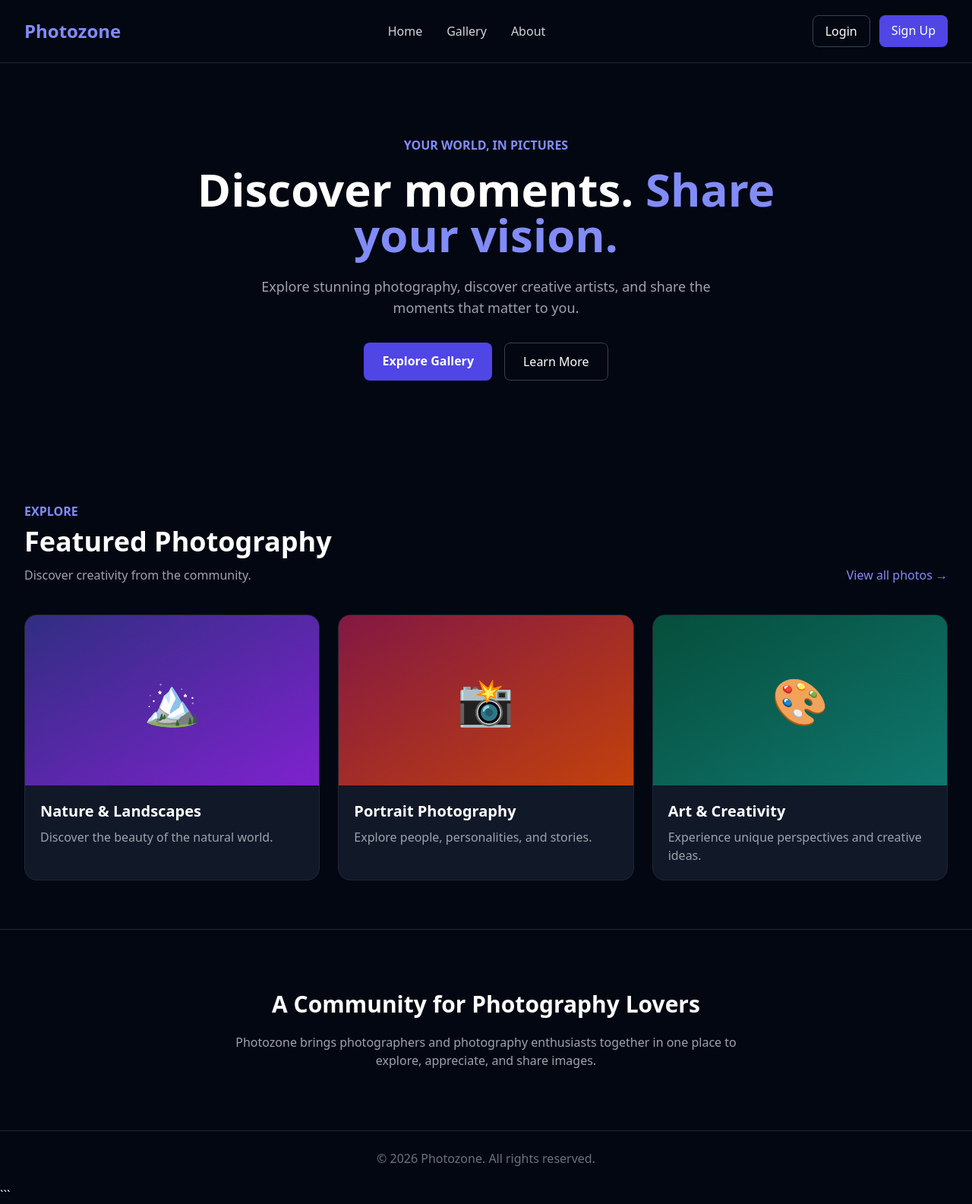
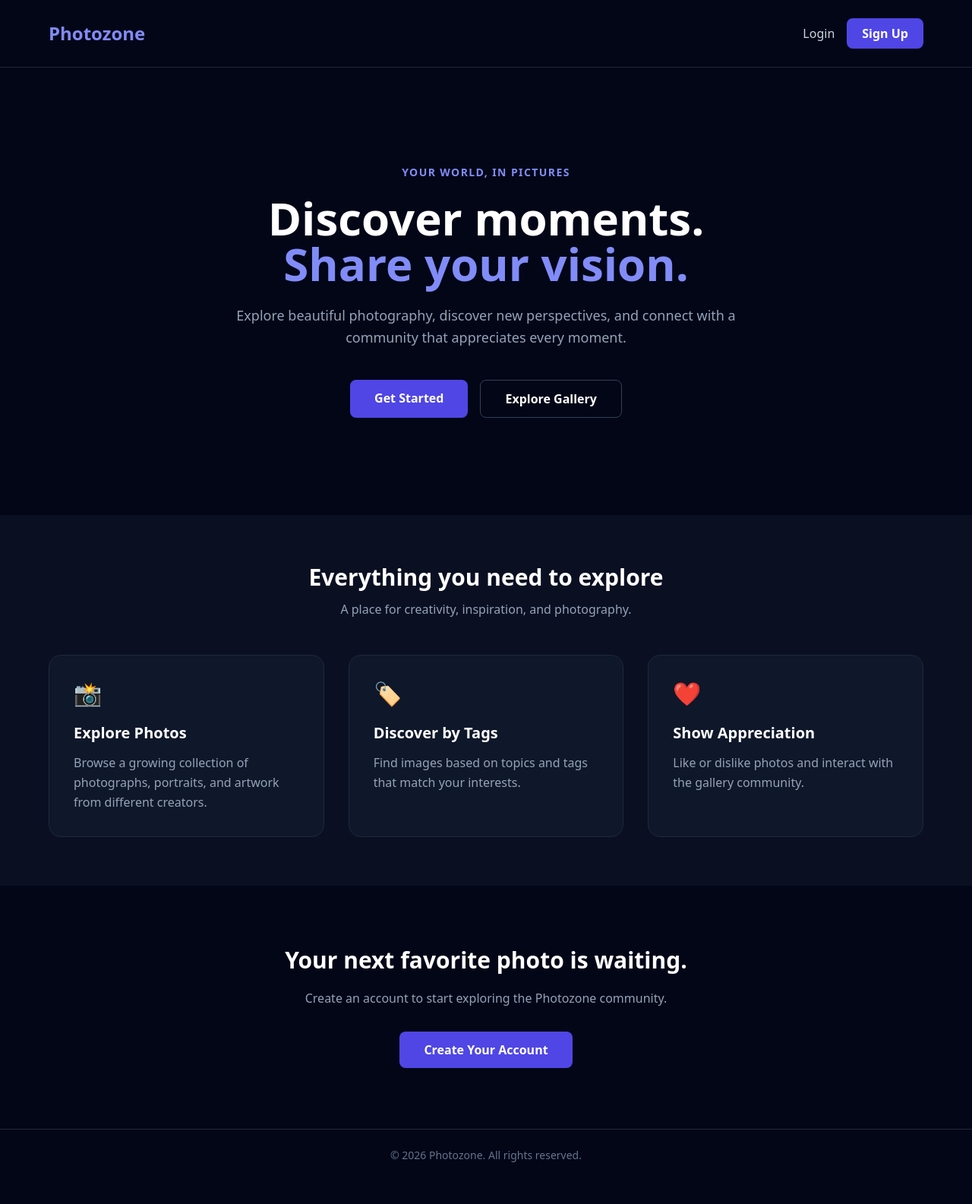
Before and after one commit to akingori371-oss/Photozone, a Django app: template photos/gallery/templates/gallery/home.html in a window 1280 px wide. Shown: the whole page at 76% size. After the commit the page ends 1530 px from the top, so only its background shows below. Run offline with Django 5.2, Linux system fonts and the light colour scheme; the template is opened without the code that fills it, so the values that code supplies are empty; parts of the project's set-up code (start-up, migrations or seed data) failed here and were passed over; some libraries are stand-ins or nearby versions.

Commit message:
make templates

````diff
--- a/photos/gallery/templates/gallery/home.html
+++ b/photos/gallery/templates/gallery/home.html
@@ -1,146 +1,79 @@
+<!DOCTYPE html>
 
-<!DOCTYPE html>
 <html lang="en">
 <head>
     <meta charset="UTF-8">
     <meta name="viewport" content="width=device-width, initial-scale=1.0">
-    <title>Photozone | Discover Photography</title>
-
+    <title>Photozone | Discover Moments</title>
     <script src="https://cdn.tailwindcss.com"></script>
 </head>
-
-<body class="bg-gray-950 text-white">
+<body class="bg-slate-950 text-white font-sans antialiased">
 
 
-    <nav class="flex items-center justify-between px-8 py-5 border-b border-gray-800">
-        <a href="/" class="text-2xl font-bold text-indigo-400">
-            Photozone
-        </a>
+<nav class="flex items-center justify-between px-6 md:px-16 py-6 border-b border-slate-800">
+    <a href="{% url 'home' %}" class="text-2xl font-bold text-indigo-400">Photozone</a>
 
-        <div class="hidden md:flex gap-8 text-gray-300">
-            <a href="/" class="hover:text-indigo-400">Home</a>
-            <a href="#gallery" class="hover:text-indigo-400">Gallery</a>
-            <a href="#about" class="hover:text-indigo-400">About</a>
-        </div>
-
-        <div class="flex gap-3">
-            <a href="{% url 'login' %}" class="px-4 py-2 rounded-lg border border-gray-700 hover:bg-gray-800">
-                Login
-            </a>
-            <a href="#" class="px-4 py-2 rounded-lg bg-indigo-600 hover:bg-indigo-500">
-                Sign Up
-            </a>
+    <div class="flex items-center gap-4">
+        <a href="{% url 'login' %}" class="text-slate-300 hover:text-white">Login</a>
+        <a href="{% url 'register' %}" class="bg-indigo-600 hover:bg-indigo-500 px-5 py-2 rounded-lg font-semibold">Sign Up</a>
     </div>
 </nav>
 
-
-    <section class="px-8 py-24 text-center">
-        <p class="text-indigo-400 font-semibold mb-4">
-            YOUR WORLD, IN PICTURES
-        </p>
+<section class="px-6 md:px-16 py-24 md:py-32 text-center">
+    <p class="text-indigo-400 uppercase tracking-widest text-sm font-semibold mb-5">Your world, in pictures</p>
 
     <h1 class="text-4xl md:text-6xl font-bold leading-tight max-w-4xl mx-auto">
-            Discover moments.
+        Discover moments.<br>
         <span class="text-indigo-400">Share your vision.</span>
     </h1>
 
-        <p class="text-gray-400 text-lg mt-6 max-w-2xl mx-auto">
-            Explore stunning photography, discover creative artists,
-            and share the moments that matter to you.
+    <p class="text-slate-400 text-lg max-w-2xl mx-auto mt-6 leading-relaxed">
+        Explore beautiful photography, discover new perspectives, and connect with a community that appreciates every moment.
     </p>
 
-        <div class="flex justify-center gap-4 mt-8">
-            <a href="#gallery"
-               class="bg-indigo-600 hover:bg-indigo-500 px-6 py-3 rounded-lg font-semibold">
-                Explore Gallery
-            </a>
-
-            <a href="#about"
-               class="border border-gray-700 hover:bg-gray-800 px-6 py-3 rounded-lg">
-                Learn More
-            </a>
+    <div class="flex flex-col sm:flex-row justify-center gap-4 mt-10">
+        <a href="{% url 'register' %}" class="bg-indigo-600 hover:bg-indigo-500 px-8 py-3 rounded-lg font-semibold">Get Started</a>
+        <a href="{% url 'login' %}" class="border border-slate-700 hover:border-indigo-400 px-8 py-3 rounded-lg font-semibold">Explore Gallery</a>
     </div>
 </section>
 
-
-    <section id="gallery" class="px-8 py-16 max-w-7xl mx-auto">
-        <div class="flex flex-col md:flex-row justify-between items-start md:items-end gap-4 mb-10">
-            <div>
-                <p class="text-indigo-400 font-semibold mb-2">EXPLORE</p>
-                <h2 class="text-3xl md:text-4xl font-bold">
-                    Featured Photography
-                </h2>
-                <p class="text-gray-400 mt-3">
-                    Discover creativity from the community.
-                </p>
+<section class="px-6 md:px-16 py-16 bg-slate-900/60">
+    <div class="text-center mb-12">
+        <h2 class="text-3xl font-bold">Everything you need to explore</h2>
+        <p class="text-slate-400 mt-3">A place for creativity, inspiration, and photography.</p>
     </div>
 
-            <a href="#" class="text-indigo-400 hover:text-indigo-300">
-                View all photos →
-            </a>
+    <div class="grid grid-cols-1 md:grid-cols-3 gap-8 max-w-6xl mx-auto">
+        <div class="bg-slate-900 border border-slate-800 rounded-2xl p-8">
+            <div class="text-3xl mb-5">📸</div>
+            <h3 class="text-xl font-semibold mb-3">Explore Photos</h3>
+            <p class="text-slate-400 leading-relaxed">Browse a growing collection of photographs, portraits, and artwork from different creators.</p>
         </div>
 
-        <div class="grid grid-cols-1 sm:grid-cols-2 lg:grid-cols-3 gap-6">
-
-
-            <div class="bg-gray-900 rounded-2xl overflow-hidden border border-gray-800">
-                <div class="h-56 bg-gradient-to-br from-indigo-900 to-purple-700 flex items-center justify-center">
-                    <span class="text-6xl">🏔️</span>
+        <div class="bg-slate-900 border border-slate-800 rounded-2xl p-8">
+            <div class="text-3xl mb-5">🏷️</div>
+            <h3 class="text-xl font-semibold mb-3">Discover by Tags</h3>
+            <p class="text-slate-400 leading-relaxed">Find images based on topics and tags that match your interests.</p>
         </div>
 
-                <div class="p-5">
-                    <h3 class="text-xl font-semibold">Nature & Landscapes</h3>
-                    <p class="text-gray-400 mt-2">
-                        Discover the beauty of the natural world.
-                    </p>
+        <div class="bg-slate-900 border border-slate-800 rounded-2xl p-8">
+            <div class="text-3xl mb-5">❤️</div>
+            <h3 class="text-xl font-semibold mb-3">Show Appreciation</h3>
+            <p class="text-slate-400 leading-relaxed">Like or dislike photos and interact with the gallery community.</p>
         </div>
-            </div>
-
-
-            <div class="bg-gray-900 rounded-2xl overflow-hidden border border-gray-800">
-                <div class="h-56 bg-gradient-to-br from-pink-900 to-orange-700 flex items-center justify-center">
-                    <span class="text-6xl">📸</span>
-                </div>
-
-                <div class="p-5">
-                    <h3 class="text-xl font-semibold">Portrait Photography</h3>
-                    <p class="text-gray-400 mt-2">
-                        Explore people, personalities, and stories.
-                    </p>
-                </div>
-            </div>
-
-
-            <div class="bg-gray-900 rounded-2xl overflow-hidden border border-gray-800">
-                <div class="h-56 bg-gradient-to-br from-emerald-900 to-teal-700 flex items-center justify-center">
-                    <span class="text-6xl">🎨</span>
-                </div>
-
-                <div class="p-5">
-                    <h3 class="text-xl font-semibold">Art & Creativity</h3>
-                    <p class="text-gray-400 mt-2">
-                        Experience unique perspectives and creative ideas.
-                    </p>
-                </div>
-            </div>
-
     </div>
 </section>
 
-    <section id="about" class="px-8 py-20 text-center border-t border-gray-800">
-        <h2 class="text-3xl font-bold">A Community for Photography Lovers</h2>
-
-        <p class="text-gray-400 max-w-2xl mx-auto mt-5">
-            Photozone brings photographers and photography enthusiasts
-            together in one place to explore, appreciate, and share images.
-        </p>
+<section class="px-6 md:px-16 py-20 text-center">
+    <h2 class="text-3xl font-bold mb-5">Your next favorite photo is waiting.</h2>
+    <p class="text-slate-400 max-w-xl mx-auto mb-8">Create an account to start exploring the Photozone community.</p>
+    <a href="{% url 'register' %}" class="inline-block bg-indigo-600 hover:bg-indigo-500 px-8 py-3 rounded-lg font-semibold">Create Your Account</a>
 </section>
 
+<footer class="border-t border-slate-800 px-6 md:px-16 py-6 text-center text-slate-500 text-sm">
+    © 2026 Photozone. All rights reserved.
+</footer>
 
-    <footer class="border-t border-gray-800 px-8 py-6 text-center text-gray-500">
-        <p>&copy; 2026 Photozone. All rights reserved.</p>
-    </footer>
 
 </body>
 </html>
-```
````
Also changed, not shown: photos/gallery/templates/gallery/gallery_home.html (added, +107 -0 lines), photos/gallery/templates/gallery/login.html (+27 -31 lines), photos/gallery/templates/gallery/register.html (added, +99 -0 lines). Lines whose indentation alone changed are shown as unchanged.
